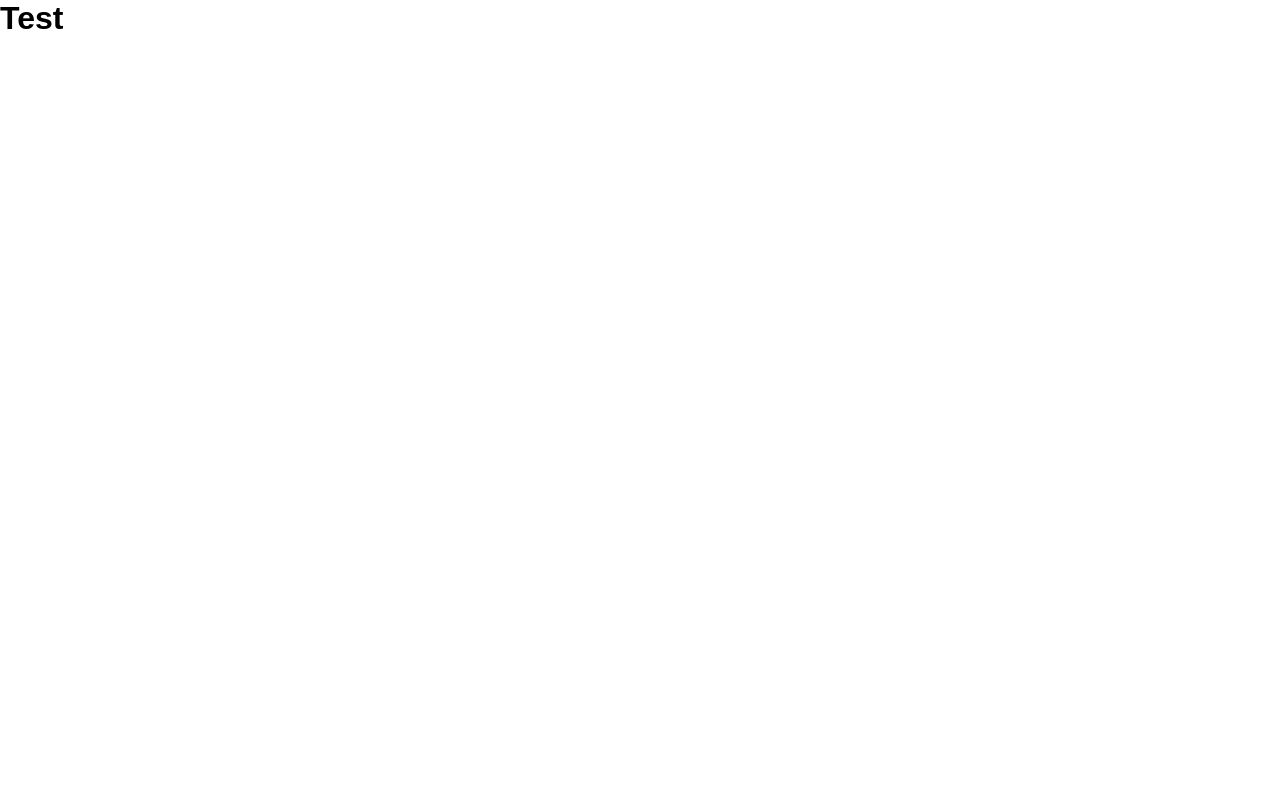
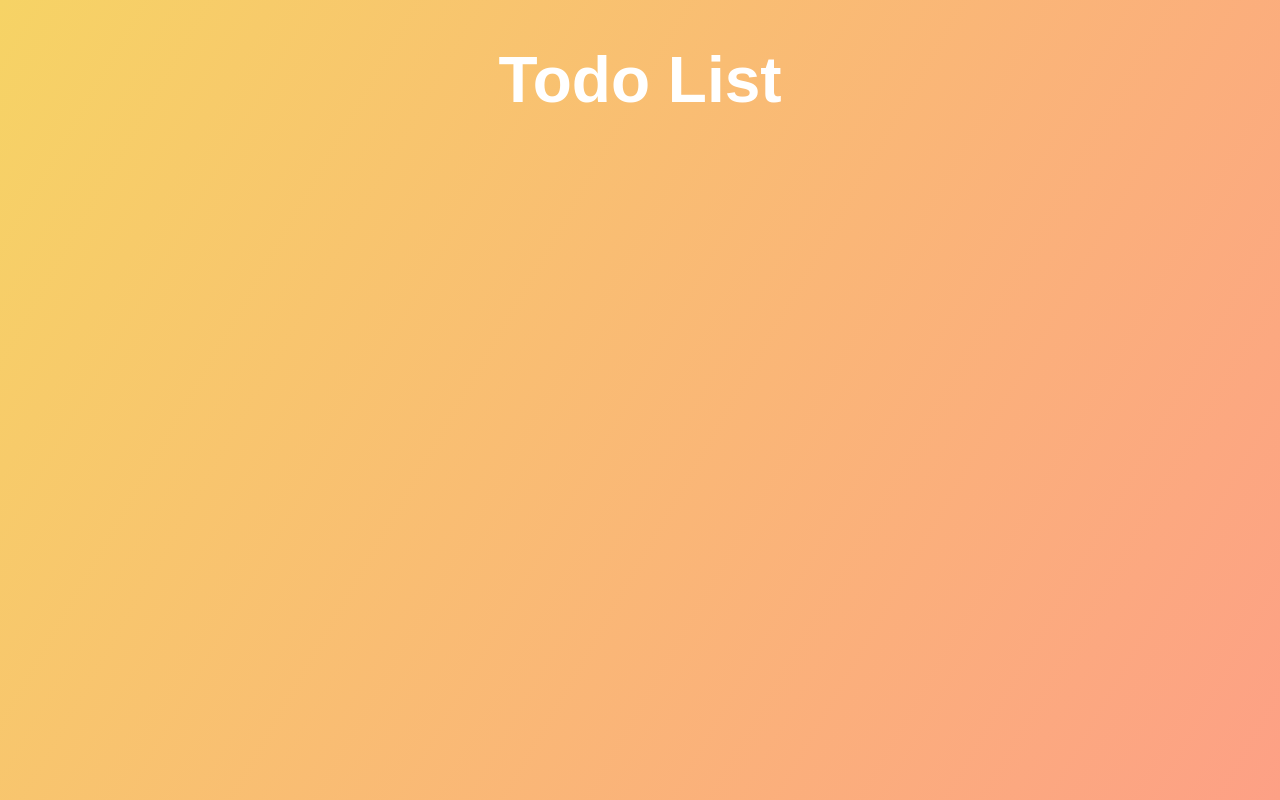
Before and after one commit to Johnny-Morgan/react-todo, a React (Create React App) app: page / in a window 1280 px wide. Built offline with nearby package versions, Linux system fonts and the light colour scheme.

Commit message:
Add header and styles

```diff
--- a/src/App.css
+++ b/src/App.css
@@ -2,5 +2,19 @@
   margin: 0;
   padding: 0;
   box-sizing: border-box;
-  font-family: sans-serif;
 }
+
+body {
+  background-image: linear-gradient(120deg, #f6d365 0%, #fda085 100%);
+  color: white;
+  font-family: "Poppins", sans-serif;
+  min-height: 100vh;
+}
+
+header {
+  font-size: 2rem;
+  min-height: 20vh;
+  display: flex;
+  justify-content: center;
+  align-items: center;
+}
--- a/src/App.js
+++ b/src/App.js
@@ -3,7 +3,9 @@ import "./App.css";
 const App = () => {
   return (
     <div className="App">
-      <h1>Test</h1>
+      <header>
+        <h1>Todo List</h1>
+      </header>
     </div>
   );
 };
```
